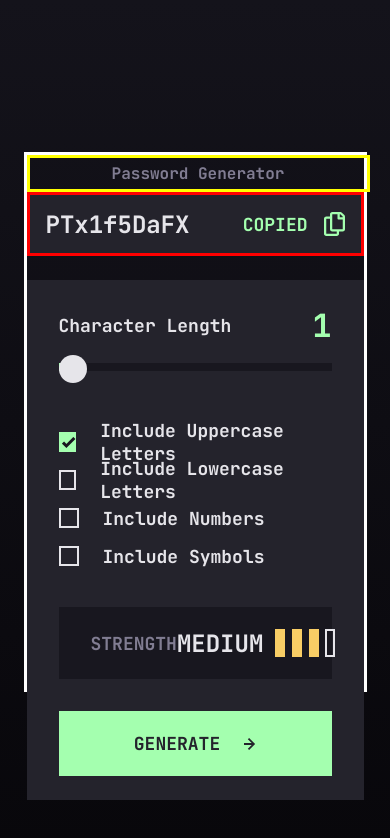
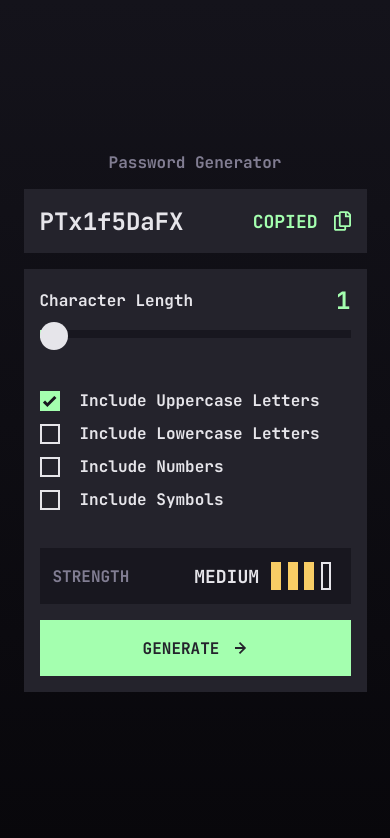
Before and after one commit to brunocs90/password-generator, a React (Vite) app: page / in a window 390 px wide. Shown: the top 838 px of the page. Built offline with nearby package versions, Linux system fonts and the light colour scheme.

Commit message:
responsiveness mobile

```diff
--- a/src/components/Button/styles.ts
+++ b/src/components/Button/styles.ts
@@ -44,4 +44,17 @@ export const ButtonContainer = styled.div`
             cursor: not-allowed;
         }
     }
+
+    @media (max-width: 768px) {
+        padding-top: 1rem;
+
+        .primary-button {
+            height: 3.5rem;
+            font-size: 1rem;
+
+            .arrow-icon {
+                padding-left: 1rem;
+            }
+        }
+    }
 `;
--- a/src/components/GeneratedPassword/styles.ts
+++ b/src/components/GeneratedPassword/styles.ts
@@ -37,7 +37,7 @@ export const GeneratedPasswordContainer = styled.div`
         display: flex;
         justify-content: space-between;
         align-items: center;
-        border: solid red;
+        /* border: solid red; */
         padding: 1rem 1rem;
 
         .password-placeholder {
--- a/src/components/IconPassword/styles.ts
+++ b/src/components/IconPassword/styles.ts
@@ -20,4 +20,11 @@ export const IconPasswordContainer = styled.div`
         color: ${({ theme }) => theme.colors.neonGreen};
         font-size: ${({ theme }) => theme.Typography.Body_M['font-size']};
     }
+
+    @media (max-width: 768px) {
+        svg {
+            width: 1.063rem;
+            height: 1.25rem;
+        }
+    }
 `;
--- a/src/components/OptionsPassword/styles.ts
+++ b/src/components/OptionsPassword/styles.ts
@@ -47,4 +47,17 @@ export const OptionsPasswordContainer = styled.div`
         cursor: pointer;
         fill: ${({ theme }) => theme.colors.veryDarkGrey};
     }
+
+    @media (max-width: 768px) {
+        height: 12.25rem; //196px
+        font-size: 16px;
+
+        .container-option {
+            height: 2.063rem; //33px
+        }
+
+        .checkbox {
+            margin-right: 1.25rem;
+        }
+    }
 `;
--- a/src/components/PageTitle/styles.ts
+++ b/src/components/PageTitle/styles.ts
@@ -16,8 +16,8 @@ export const PageTitleContainer = styled.div`
     @media (max-width: 768px) {
         width: 21.438rem;
         height: 2.313rem;
-        padding-bottom: 0;
+        padding-bottom: 1rem;
         font-size: 16px;
-        border: solid yellow;
+        /* border: solid yellow; */
     }
 `;
--- a/src/components/PasswordGenerator/styles.ts
+++ b/src/components/PasswordGenerator/styles.ts
@@ -10,5 +10,10 @@ export const PasswordGeneratorContainer = styled.div`
     flex-direction: column;
     background-color: ${({ theme }) => theme.colors.darkGrey};
 
-    /* border: solid blue; */
+    @media (max-width: 768px) {
+        /* border: solid yellow; */
+        height: 26.438rem;
+        margin-top: 1rem;
+        padding: 1rem 1rem;
+    }
 `;
--- a/src/components/PasswordStrength/styles.ts
+++ b/src/components/PasswordStrength/styles.ts
@@ -71,4 +71,18 @@ export const PasswordStrengthContainer = styled.div`
         height: 1.74rem;
         margin-right: 0.4rem;
     }
+
+    @media (max-width: 768px) {
+        height: 3.5rem;
+        padding: 0rem 0.813rem;
+
+        .strength-text {
+            font-size: 16px;
+        }
+
+        .gauge-text {
+            font-size: ${({ theme }) => theme.Typography.Body_M['font-size']};
+            padding-right: 0.75rem;
+        }
+    }
 `;
--- a/src/components/SliderCharacterLength/styles.ts
+++ b/src/components/SliderCharacterLength/styles.ts
@@ -9,6 +9,11 @@ export const SliderCharacterLengthContainer = styled.div`
     padding-bottom: 1rem;
 
     /* border: solid red; */
+
+    @media (max-width: 768px) {
+        height: 4.188rem; //67px
+        padding-bottom: 0rem;
+    }
 `;
 
 export const PasswordCharacterLengthHeader = styled.div`
@@ -33,6 +38,18 @@ export const PasswordCharacterLengthHeader = styled.div`
         font-weight: ${({ theme }) => theme.Typography.Heading_L['font-weight']};
         line-height: ${({ theme }) => theme.Typography.Heading_L['line-height']};
     }
+
+    @media (max-width: 768px) {
+        height: 1.938rem; //31px
+
+        .text {
+            font-size: 16px;
+        }
+
+        .number {
+            font-size: ${({ theme }) => theme.Typography.Heading_M['font-size']};
+        }
+    }
 `;
 
 export const PasswordSliderContainer = styled.div`
@@ -44,6 +61,10 @@ export const PasswordSliderContainer = styled.div`
     justify-content: center;
     align-items: center;
     /* border: solid purple; */
+
+    @media (max-width: 768px) {
+        height: 2.25rem; //36px
+    }
 `;
 
 export const PasswordSlider = styled.input.attrs({ type: 'range' })`
--- a/src/styles.ts
+++ b/src/styles.ts
@@ -19,6 +19,6 @@ export const MainContainer = styled.div`
     @media (max-width: 768px) {
         width: 21.438rem;
         height: 33.75rem;
-        border: solid white;
+        /* border: solid white; */
     }
 `;
```
